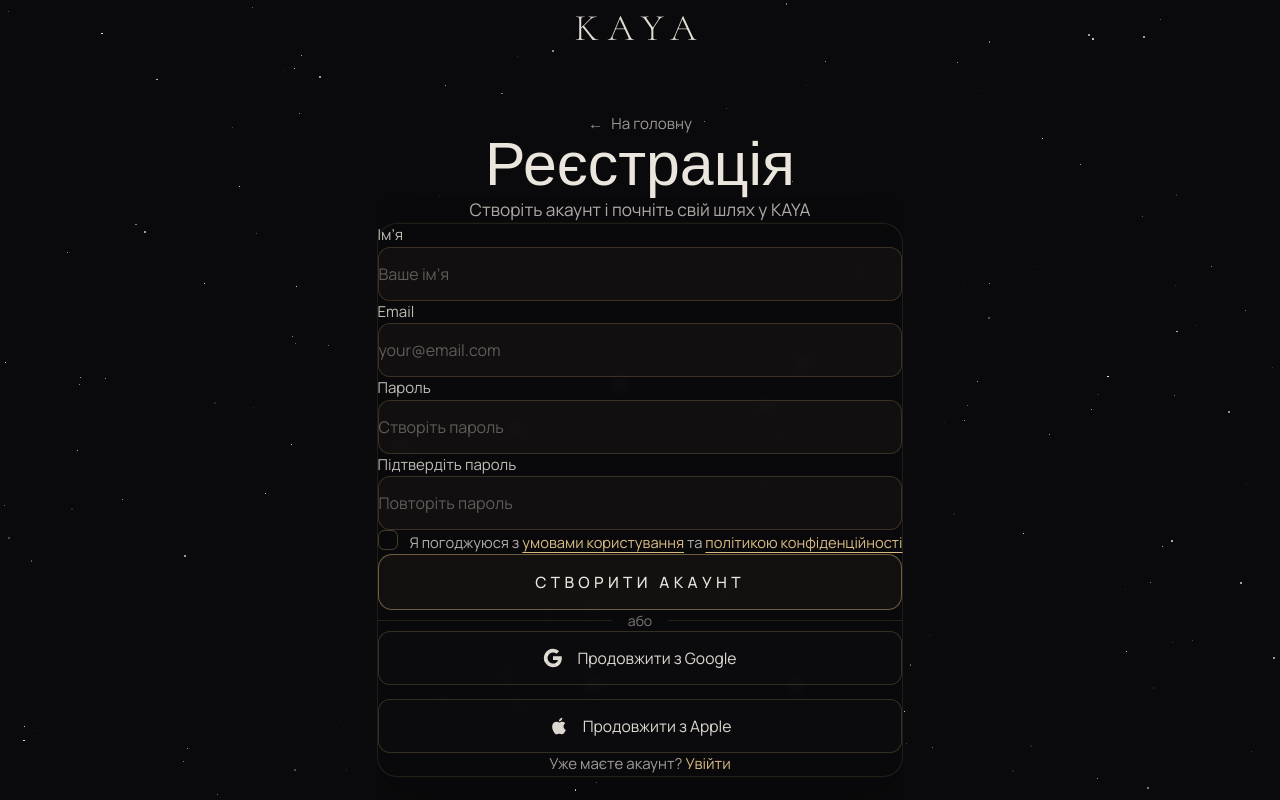
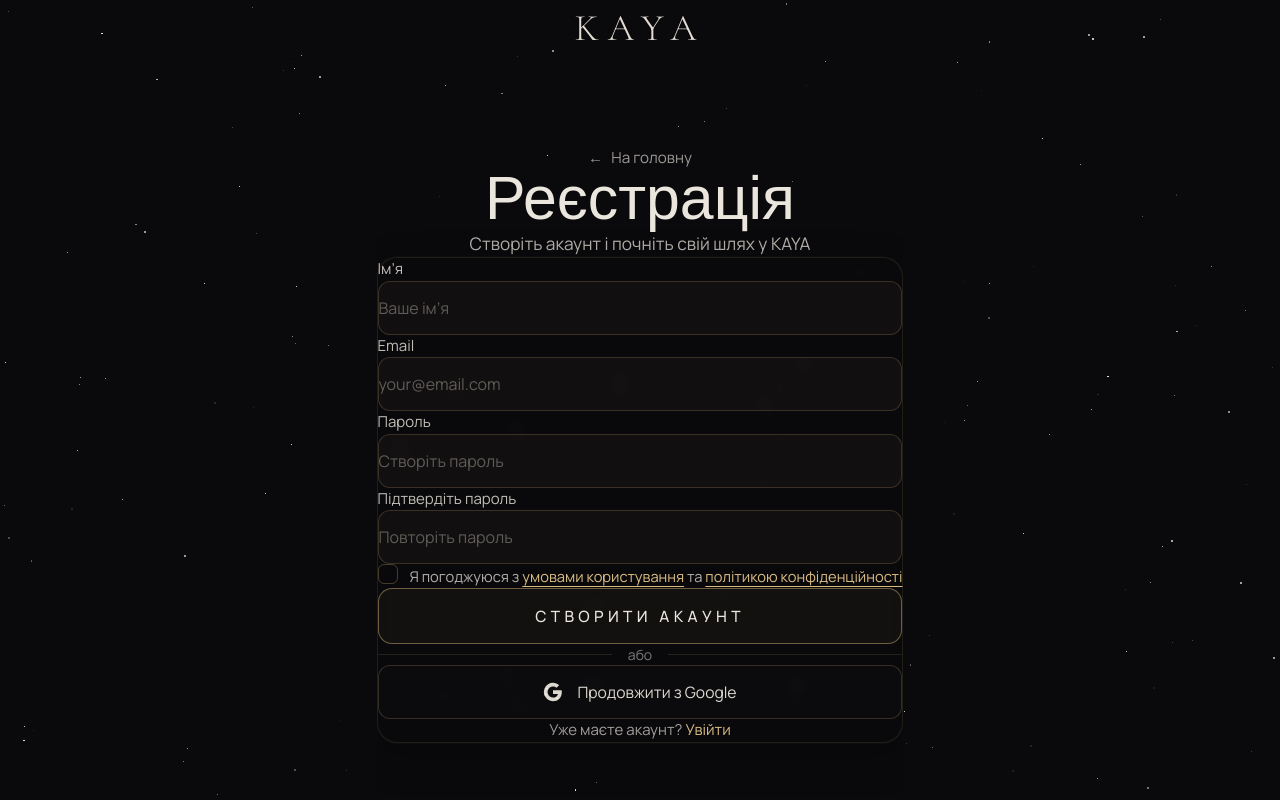
Before and after one commit to historicalalice-pixel/kaya-lms, a Next.js app in the folder web/: page /register in a window 1280 px wide. Built offline with nearby package versions, Linux system fonts and the light colour scheme.

Commit message:
забрали епл

```diff
--- a/web/src/app/login/page.tsx
+++ b/web/src/app/login/page.tsx
@@ -76,7 +76,7 @@ export default function LoginPage() {
     }
   };
 
-  const handleOAuthLogin = async (provider: "google" | "apple") => {
+  const handleOAuthLogin = async (provider: "google") => {
     try {
       setLoading(true);
       setErrorMessage("");
@@ -98,7 +98,7 @@ export default function LoginPage() {
       }
     } catch (error) {
       console.error("OAUTH LOGIN ERROR:", error);
-      setErrorMessage("Не вдалося виконати вхід через провайдера.");
+      setErrorMessage("Не вдалося виконати вхід через Google.");
     } finally {
       setLoading(false);
     }
@@ -270,25 +270,6 @@ export default function LoginPage() {
                   <span>Увійти через Google</span>
                 </span>
               </button>
-
-              <button
-                type="button"
-                onClick={() => handleOAuthLogin("apple")}
-                disabled={loading}
-                className="w-full h-[54px] rounded-[12px] border border-[rgba(201,169,110,0.22)] bg-[rgba(255,255,255,0.01)] px-5 font-sans text-[0.98rem] text-[rgba(245,239,230,0.9)] transition-all duration-300 hover:border-[rgba(227,196,136,0.74)] hover:bg-[rgba(201,169,110,0.045)] disabled:opacity-60 disabled:cursor-not-allowed"
-              >
-                <span className="flex items-center justify-center gap-3.5">
-                  <svg
-                    className="w-5 h-5 shrink-0"
-                    viewBox="0 0 24 24"
-                    fill="currentColor"
-                    aria-hidden="true"
-                  >
-                    <path d="M16.365 1.43c0 1.14-.415 2.216-1.096 3.03-.82.98-2.16 1.73-3.33 1.63-.15-1.09.43-2.25 1.08-3 .72-.83 1.95-1.47 2.96-1.66.29 0 .386-.01.386 0Zm3.345 16.12c-.53 1.2-.78 1.73-1.46 2.78-.95 1.47-2.29 3.3-3.95 3.31-1.48.02-1.86-.96-3.87-.95-2.01.01-2.43.97-3.91.95-1.66-.01-2.93-1.66-3.88-3.12C-.03 15.52-.42 9.63 2.45 7.19c1.4-1.2 3.61-1.92 5.69-1.92 2.12 0 3.46.96 5.22.96 1.7 0 2.73-.96 5.2-.96 1.85 0 3.81 1 5.2 2.72-4.58 2.51-3.84 9.03-.06 11.56Z" />
-                  </svg>
-                  <span>Увійти через Apple</span>
-                </span>
-              </button>
             </div>
 
             <p className="mt-7 text-center font-sans text-[0.94rem] text-[rgba(245,239,230,0.64)]">
--- a/web/src/app/register/page.tsx
+++ b/web/src/app/register/page.tsx
@@ -104,7 +104,7 @@ export default function RegisterPage() {
     }
   };
 
-  const handleOAuthRegister = async (provider: "google" | "apple") => {
+  const handleOAuthRegister = async (provider: "google") => {
     try {
       setLoading(true);
       setErrorMessage("");
@@ -127,7 +127,7 @@ export default function RegisterPage() {
       }
     } catch (error) {
       console.error("OAUTH REGISTER ERROR:", error);
-      setErrorMessage("Не вдалося виконати реєстрацію через провайдера.");
+      setErrorMessage("Не вдалося виконати реєстрацію через Google.");
     } finally {
       setLoading(false);
     }
@@ -347,25 +347,6 @@ export default function RegisterPage() {
                   <span>Продовжити з Google</span>
                 </span>
               </button>
-
-              <button
-                type="button"
-                onClick={() => handleOAuthRegister("apple")}
-                disabled={loading}
-                className="w-full h-[54px] rounded-[12px] border border-[rgba(201,169,110,0.22)] bg-[rgba(255,255,255,0.01)] px-5 font-sans text-[0.98rem] text-[rgba(245,239,230,0.9)] transition-all duration-300 hover:border-[rgba(227,196,136,0.74)] hover:bg-[rgba(201,169,110,0.045)] disabled:opacity-60 disabled:cursor-not-allowed"
-              >
-                <span className="flex items-center justify-center gap-3.5">
-                  <svg
-                    className="w-5 h-5 shrink-0"
-                    viewBox="0 0 24 24"
-                    fill="currentColor"
-                    aria-hidden="true"
-                  >
-                    <path d="M18.71 19.5c-.83 1.24-1.71 2.45-3.05 2.47-1.34.03-1.77-.79-3.29-.79-1.53 0-2 .77-3.27.82-1.31.05-2.3-1.32-3.14-2.53C4.25 17 2.94 12.45 4.7 9.39c.87-1.52 2.43-2.48 4.12-2.51 1.28-.02 2.5.87 3.29.87.78 0 2.26-1.07 3.81-.91.65.03 2.47.26 3.64 1.98-.09.06-2.17 1.28-2.15 3.81.03 3.02 2.65 4.03 2.68 4.04-.03.07-.42 1.44-1.38 2.83M13 3.5c.73-.83 1.94-1.46 2.94-1.5.13 1.17-.34 2.35-1.04 3.19-.69.85-1.83 1.51-2.95 1.42-.15-1.15.41-2.35 1.05-3.11z" />
-                  </svg>
-                  <span>Продовжити з Apple</span>
-                </span>
-              </button>
             </div>
 
             <p className="mt-7 text-center font-sans text-[0.94rem] text-[rgba(245,239,230,0.64)]">
```
